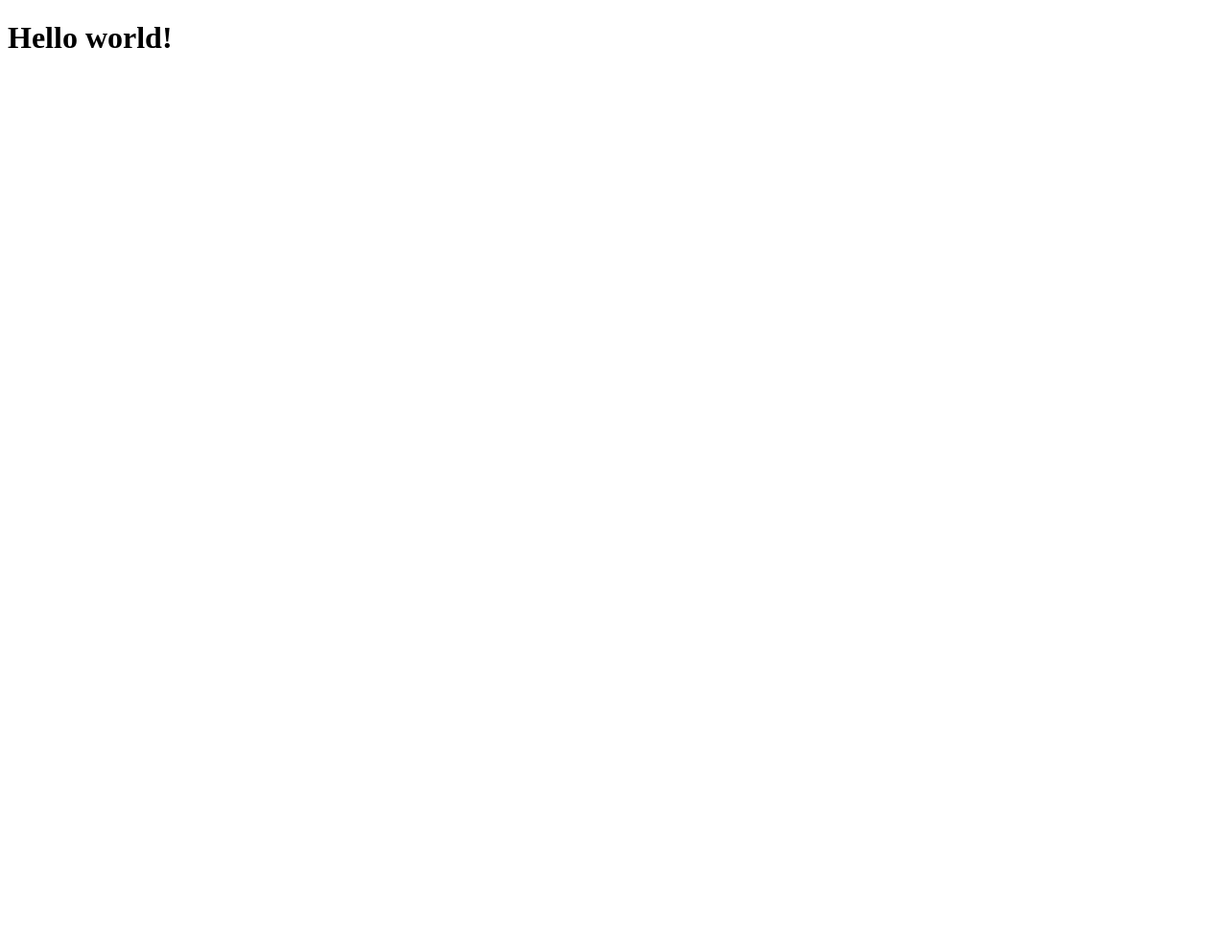
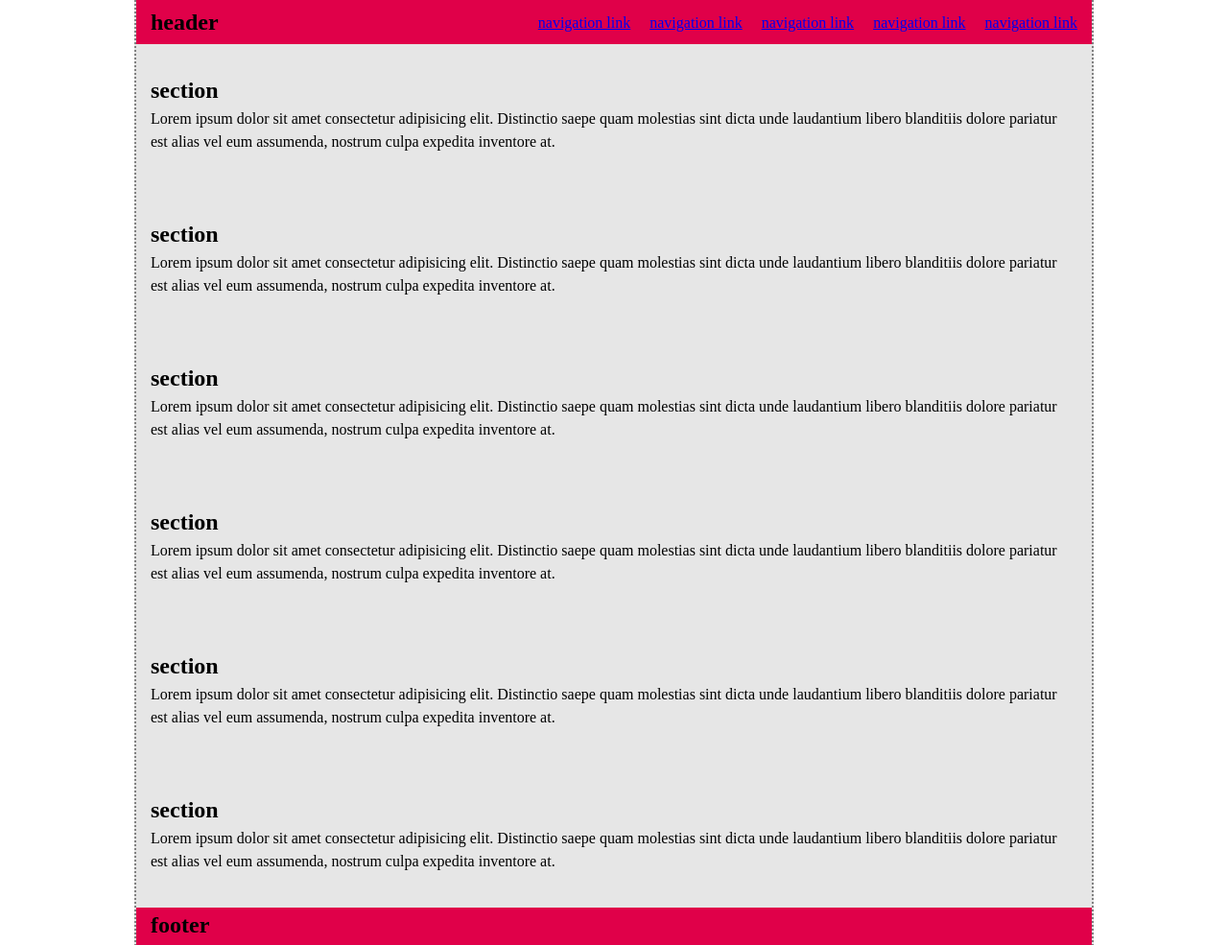
Before and after one commit to vvnoah/weatherstation-web, a website: page public/index.html in a window 1280 px wide. Shown: the top 985 px of the page at 96% size. Before the commit the page ends 800 px from the top, so only its background shows below. Drawn offline with Linux system fonts and the light colour scheme; files that its build step writes are made by us from their sources.

Commit message:
the route to index.html now has access to static files like css

```diff
--- a/app.js
+++ b/app.js
@@ -5,8 +5,10 @@ const port = 3000;
 
 const router = express.Router();
 
+app.use(express.static('public/static'))
+
 app.get('/', (req, res) => {
-    res.sendFile(path.join(__dirname, '/public/index.html'))
+    res.sendFile(path.join(__dirname, '/public/index.html'));
 });
 
 app.listen(port, () => {
--- a/public/index.html
+++ b/public/index.html
@@ -3,9 +3,55 @@
 <head>
     <meta charset="UTF-8">
     <meta name="viewport" content="width=device-width, initial-scale=1.0">
-    <title>Weatherstation Website</title>
+    <link rel="stylesheet" href="reset.css">
+    <link rel="stylesheet" href="style.css">
+    <title>Website</title>
 </head>
 <body>
-    <h1>Hello world!</h1>
+    <div class="page">
+        <header class="page-header">
+            <div>
+                <h2>header</h2>
+                <label for="page-nav-toggle-checkbox" class="page-nav-toggle-label">☰</label>
+            </div>
+            <input type="checkbox" id="page-nav-toggle-checkbox">
+            <nav class="page-nav">
+                <a href="#">navigation link</a>
+                <a href="#">navigation link</a>
+                <a href="#">navigation link</a>
+                <a href="#">navigation link</a>
+                <a href="#">navigation link</a>
+            </nav>
+        </header>
+        <main>
+            <section>
+                <h2>section</h2>
+                <p>Lorem ipsum dolor sit amet consectetur adipisicing elit. Distinctio saepe quam molestias sint dicta unde laudantium libero blanditiis dolore pariatur est alias vel eum assumenda, nostrum culpa expedita inventore at.</p>
+            </section>
+            <section>
+                <h2>section</h2>
+                <p>Lorem ipsum dolor sit amet consectetur adipisicing elit. Distinctio saepe quam molestias sint dicta unde laudantium libero blanditiis dolore pariatur est alias vel eum assumenda, nostrum culpa expedita inventore at.</p>
+            </section>
+            <section>
+                <h2>section</h2>
+                <p>Lorem ipsum dolor sit amet consectetur adipisicing elit. Distinctio saepe quam molestias sint dicta unde laudantium libero blanditiis dolore pariatur est alias vel eum assumenda, nostrum culpa expedita inventore at.</p>
+            </section>
+            <section>
+                <h2>section</h2>
+                <p>Lorem ipsum dolor sit amet consectetur adipisicing elit. Distinctio saepe quam molestias sint dicta unde laudantium libero blanditiis dolore pariatur est alias vel eum assumenda, nostrum culpa expedita inventore at.</p>
+            </section>
+            <section>
+                <h2>section</h2>
+                <p>Lorem ipsum dolor sit amet consectetur adipisicing elit. Distinctio saepe quam molestias sint dicta unde laudantium libero blanditiis dolore pariatur est alias vel eum assumenda, nostrum culpa expedita inventore at.</p>
+            </section>
+            <section>
+                <h2>section</h2>
+                <p>Lorem ipsum dolor sit amet consectetur adipisicing elit. Distinctio saepe quam molestias sint dicta unde laudantium libero blanditiis dolore pariatur est alias vel eum assumenda, nostrum culpa expedita inventore at.</p>
+            </section>
+        </main>
+        <footer>
+            <h2>footer</h2>
+        </footer>
+    </div>
 </body>
 </html>
--- /dev/null
+++ b/public/static/reset.css
@@ -0,0 +1,40 @@
+/*
+  1. Use a more-intuitive box-sizing model.
+*/
+*, *::before, *::after {
+    box-sizing: border-box;
+}
+
+/*
+  2. Remove default margin
+*/
+* {
+    margin: 0;
+}
+
+body {
+    line-height: 1.5;
+    -webkit-font-smoothing: antialiased;
+}
+
+/*
+  5. Improve media defaults
+*/
+img, picture, video, canvas, svg {
+    display: block;
+    max-width: 100%;
+}
+
+/*
+  6. Remove built-in form typography styles
+*/
+input, button, textarea, select {
+    font: inherit;
+}
+
+/*
+  7. Avoid text overflows
+*/
+p, h1, h2, h3, h4, h5, h6 {
+    overflow-wrap: break-word;
+}
--- /dev/null
+++ b/public/static/style.css
@@ -0,0 +1,113 @@
+:root {
+    --color-primary: rgb(230, 230, 230);
+    --color-secondary: rgb(63, 63, 63);
+    --color-accent: rgb(224, 0, 73);
+
+    --padding-inline: 15px;
+    --padding-section: 30px;
+}
+
+body {
+    overflow-y: scroll;
+}
+
+.page {
+    display: flex;
+    flex-direction: column;
+
+    max-width: 1000px;
+    min-width: 200px;
+    min-height: 100svh;
+    margin-left: auto;
+    margin-right: auto;
+
+    background-color: var(--color-primary);
+}
+
+.page-header {
+    display: flex;
+    flex-direction: column;
+    justify-content: flex-start;
+
+    padding-top: 5px;
+    padding-inline: var(--padding-inline);
+
+    background-color: var(--color-accent);
+}
+
+.page-header > div {
+    display: flex;
+    flex-direction: row;
+    justify-content: space-between;
+    align-items: center;
+    margin-bottom: 5px;
+}
+
+.page-nav {
+    display: none;
+    flex-direction: column;
+    justify-content: space-around;
+    align-items: flex-start;
+    gap: 10px;
+    margin-bottom: 10px;
+    background-color: var(--color-accent);
+}
+
+#page-nav-toggle-checkbox {
+    display: none;
+}
+
+.page-nav-toggle-label {
+    display: block;
+    cursor: pointer;
+    font-size: 24px;
+    background-color: transparent;
+    border: none;
+}
+
+#page-nav-toggle-checkbox:checked + .page-nav {
+    display: flex;
+}
+
+@media (min-width: 768px) {
+    .page {
+        border-left: 2px dotted gray;
+        border-right: 2px dotted gray;
+    }
+
+    .page-header {
+        display: flex;
+        flex-direction: row;
+        justify-content: space-between;
+        align-items: flex-end;
+    }
+
+    .page-nav-toggle-label {
+        display: none;
+    }
+
+    .page-nav {
+        display: flex;
+        flex-direction: row;
+        gap: 20px;
+    }
+}
+
+main {
+    flex-grow: 1;
+}
+
+section {
+    min-height: 150px;
+    padding-inline: var(--padding-inline);
+    padding-top: var(--padding-section);
+    padding-bottom: var(--padding-section);
+}
+
+footer {
+    flex-shrink: 0;
+    height: 200px;
+    padding-inline: var(--padding-inline);
+
+    background-color: var(--color-accent);
+}
```
